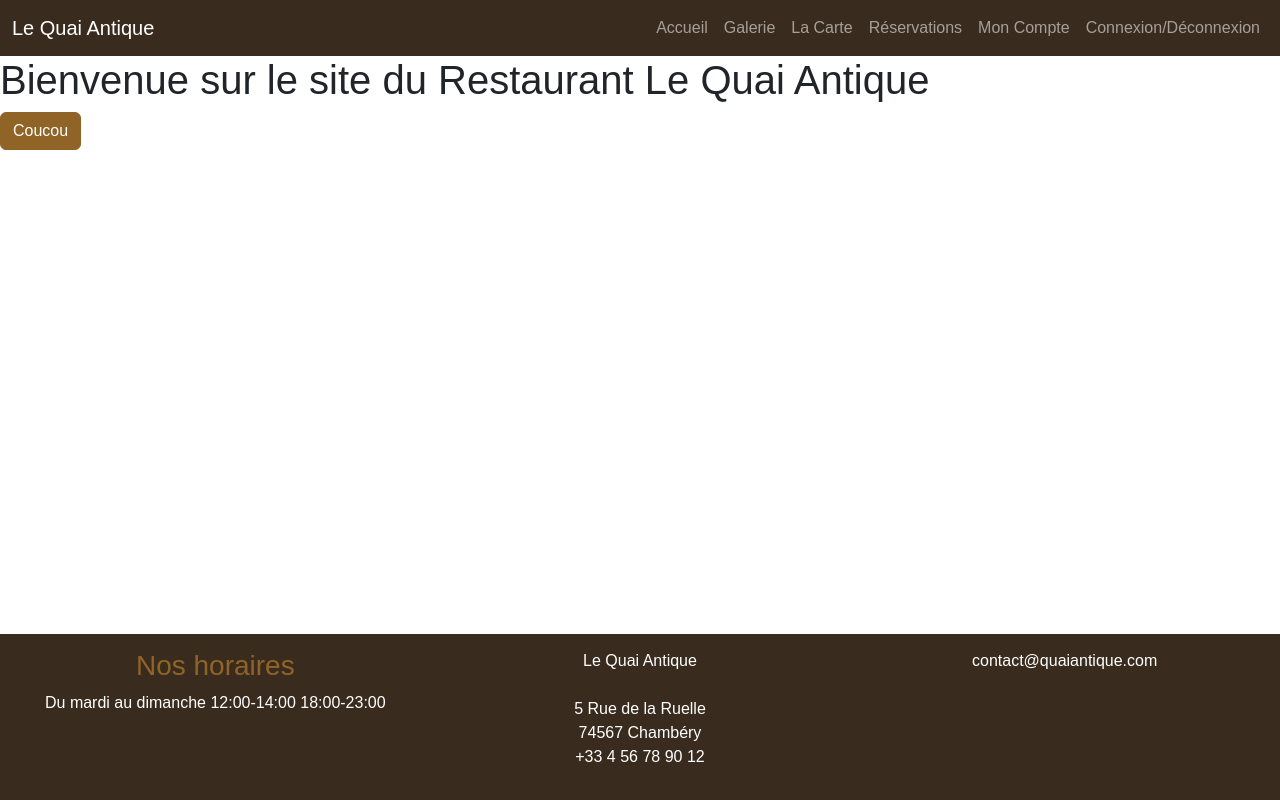
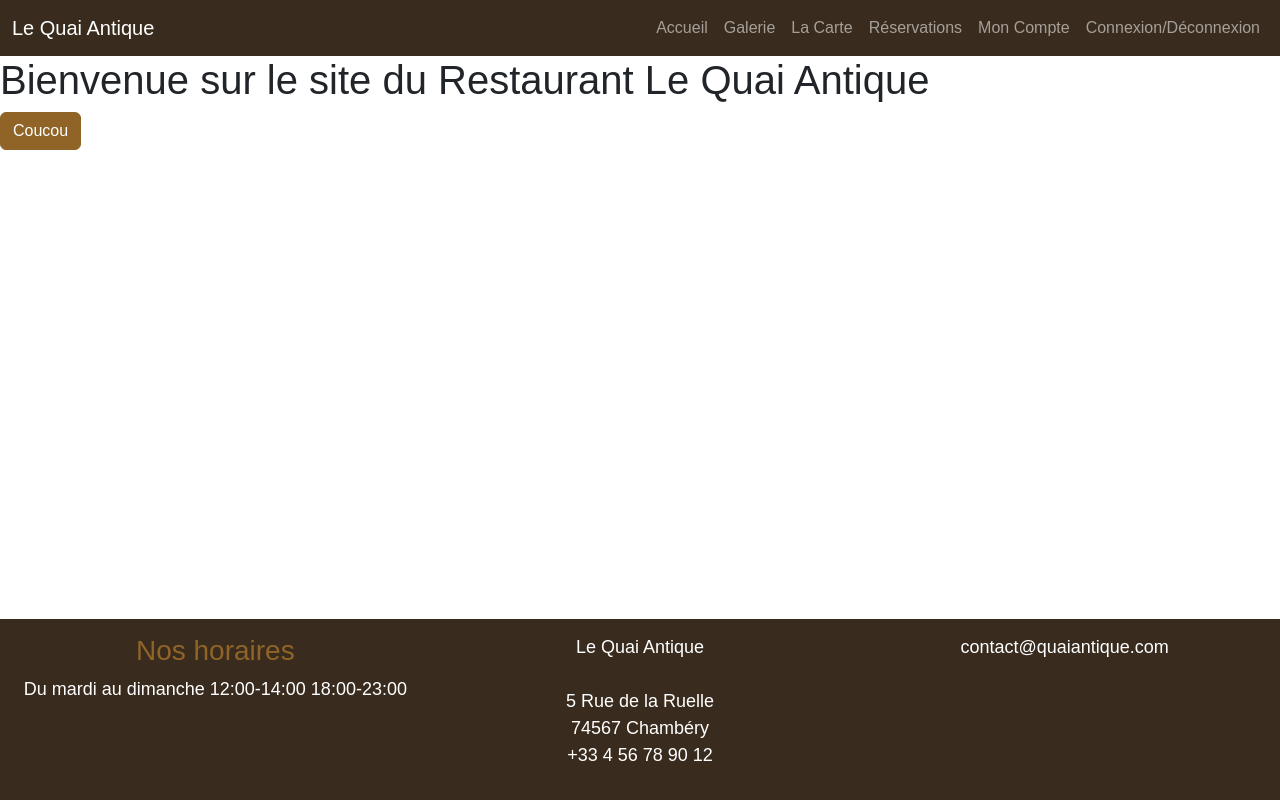
Before and after one commit to DeRetourDuFutur/quai-antique, a website with bundled scripts: page index.html in a window 1280 px wide. Built offline with nearby package versions, Linux system fonts and the light colour scheme; files whose address does not match are found by name.

Commit message:
Ajustement de la typo

```diff
--- a/scss/main.scss
+++ b/scss/main.scss
@@ -16,3 +16,8 @@ footer.footer {
   bottom: 0;
   width: 100%;
 }
+
+p {
+  font-family: $font-family-sans-serif;
+  font-size: 18px;
+}
```
Also changed, not shown: scss/main.css, 1 other file.
